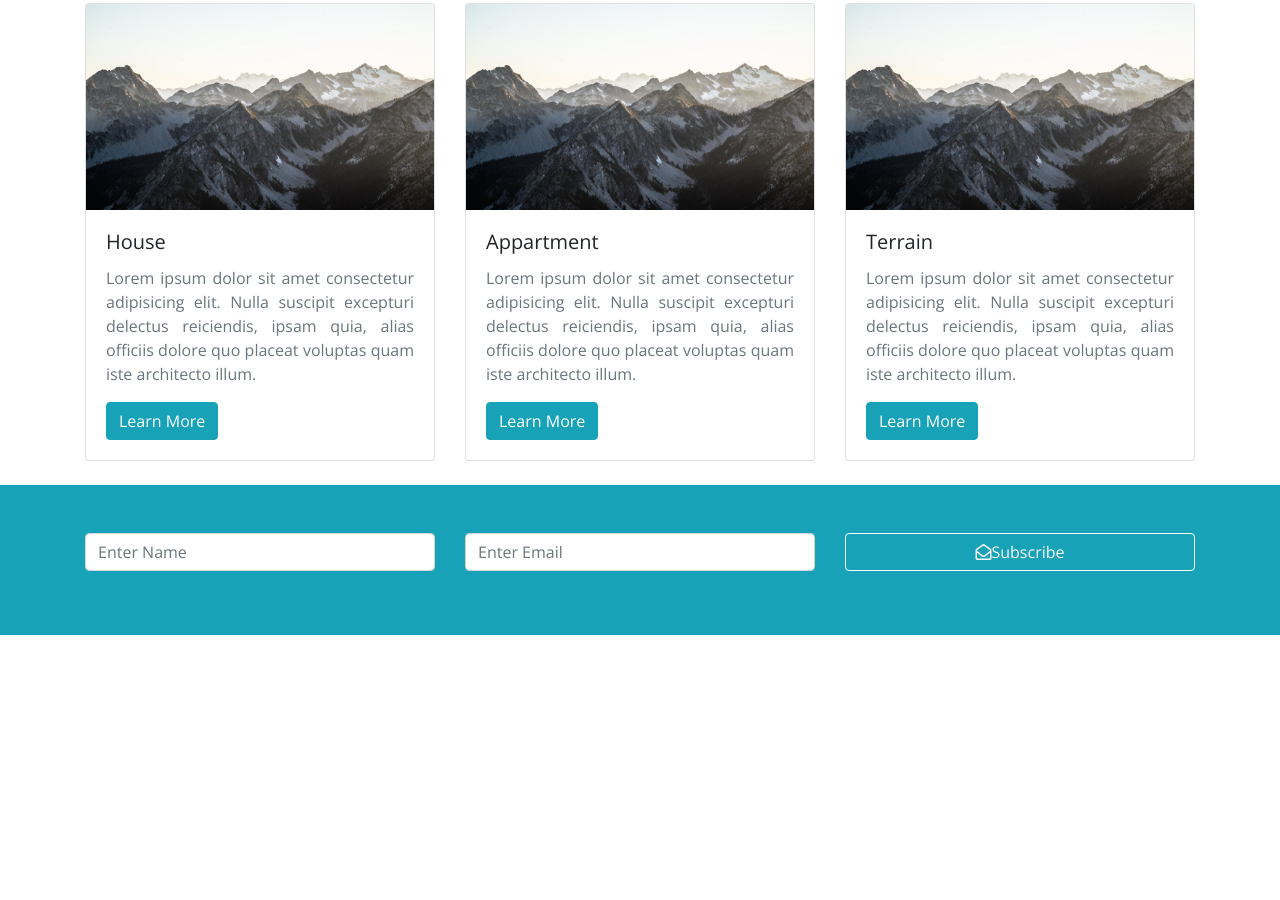
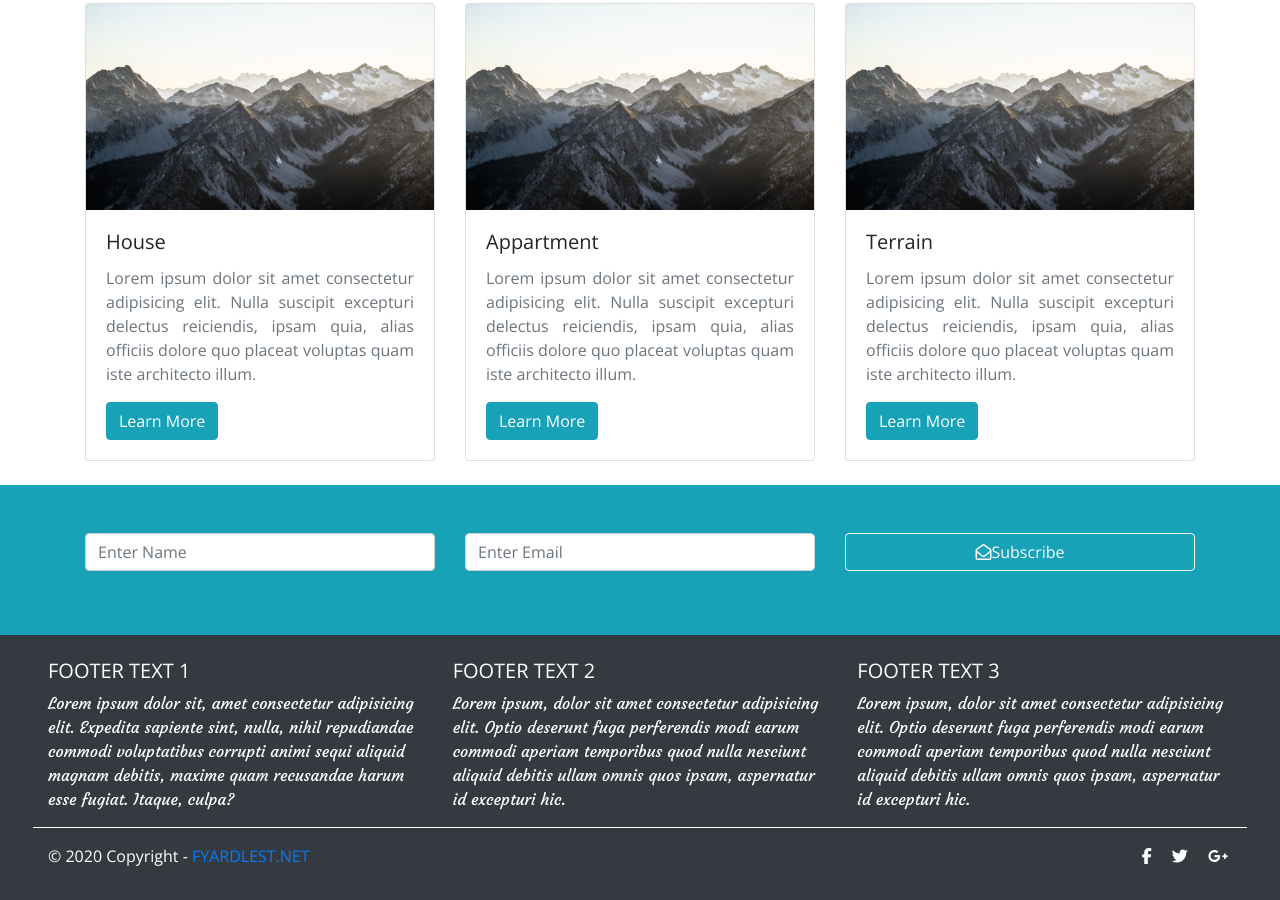
Before and after one commit to fyardlest1/lakay-se-lakay, a website: page index.html in a window 1280 px wide. Shown: the part 689-1589 px from the top of the page. Before the commit the page ends 1324 px from the top, so only its background shows below. Drawn offline with nearby package versions, Linux system fonts and the light colour scheme.

Commit message:
Footer Addes

```diff
--- a/css/styles.css
+++ b/css/styles.css
@@ -2,7 +2,7 @@ body {
   font-family: "Open Sans", sans-serif;
 }
 
-h1, h2, h3 {
+h1, h2, h3, .footerP {
     font-family: "Courgette", cursive;
 }
 
@@ -74,3 +74,8 @@ h1, h2, h3 {
 }
 
 /* Brands Slider Part */
+
+
+.footer-row-1 {
+    border-bottom: #fff 1px solid;
+}
--- a/index.html
+++ b/index.html
@@ -5,25 +5,26 @@
     <meta charset="UTF-8">
     <meta name="viewport" content="width=device-width, initial-scale=1.0">
 
-    <!-- fyardlest fontawesome kit-->
+    <!-- FYARDLEST FONTAWESOME KIT -->
     <script src="https://kit.fontawesome.com/0966361850.js" crossorigin="anonymous"></script>
 
-    <!-- Bootstrap framework-->
+    <!-- BOOTSTRAP FRAMEWORK -->
     <link rel="stylesheet" href="https://stackpath.bootstrapcdn.com/bootstrap/4.4.1/css/bootstrap.min.css">
 
-    <!-- Additional CSS must be placed after Bootstrap CSS -->
+    <!-- ADDITIONAL CSS MUST BE PLACED AFTER BOOTSTRAP CSS -->
     <link rel="stylesheet" href="node_modules/bootstrap-social/bootstrap-social.css" />
-    <link rel="stylesheet" href="https://fonts.googleapis.com/css?family=Courgette|Tangerine|Lobster|Caveat|Dancing+Script|Open+Sans" />
+    <link rel="stylesheet"
+        href="https://fonts.googleapis.com/css?family=Courgette|Tangerine|Lobster|Caveat|Dancing+Script|Open+Sans" />
     <link rel="stylesheet" href="css/styles.css">
     <title>Lakay Se Lakay</title>
 </head>
 
 <body>
-    <!-- Adding the NavBar -->
+    <!-- ADDING THE NAVBAR -->
     <nav class="navbar navbar-expand-md navbar-dark py-2 fixed-top">
         <div class="container">
             <a href="#home" class="navbar-brand">
-                <img src="img/mlogo.png" width="50" height="50" alt="">
+                <img src="img/mlogo.png" width="50" height="50" alt="" class="img-fluid">
                 <h3 class="d-inline align-middle">LAKAY-SE-LAKAY</h3>
             </a>
             <button class="navbar-toggler" type="button" data-toggle="collapse" data-target="#navbarCollapse">
@@ -52,8 +53,8 @@
         </div>
     </nav>
 
-    <!-- Adding the top Carousel -->
-    <header id="carSlider">
+    <!-- ADDING THE TOP CAROUSEL -->
+    <header id="carouSlider">
         <div id="siteCarousel" class="carousel slide carousel-fade" data-ride="carousel">
             <ol class="carousel-indicators">
                 <li data-target="#siteCarousel" data-slide-to="0" class="active"></li>
@@ -70,10 +71,10 @@
         </div>
     </header>
 
-    <!-- Brands Slider -->
+    <!-- BRANDS SLIDER -->
 
 
-    <!-- Latest Post Section -->
+    <!-- LATEST POST SECTION -->
     <section id="latestPost">
         <div class="container">
             <div class="row">
@@ -89,7 +90,9 @@
                         <img src="img/mountains.jpg" class="card-img-top" alt="...">
                         <div class="card-body">
                             <h5 class="card-title">House</h5>
-                            <p class="card-text text-justify text-muted">Lorem ipsum dolor sit amet consectetur adipisicing elit. Nulla suscipit excepturi delectus reiciendis, ipsam quia, alias officiis dolore quo placeat voluptas quam iste architecto illum.</p>
+                            <p class="card-text text-justify text-muted">Lorem ipsum dolor sit amet consectetur
+                                adipisicing elit. Nulla suscipit excepturi delectus reiciendis, ipsam quia, alias
+                                officiis dolore quo placeat voluptas quam iste architecto illum.</p>
                             <a href="#" class="btn btn-info">Learn More</a>
                         </div>
                     </div>
@@ -99,7 +102,9 @@
                         <img src="img/mountains.jpg" class="card-img-top" alt="...">
                         <div class="card-body">
                             <h5 class="card-title">Appartment</h5>
-                            <p class="card-text text-justify text-muted">Lorem ipsum dolor sit amet consectetur adipisicing elit. Nulla suscipit excepturi delectus reiciendis, ipsam quia, alias officiis dolore quo placeat voluptas quam iste architecto illum.</p>
+                            <p class="card-text text-justify text-muted">Lorem ipsum dolor sit amet consectetur
+                                adipisicing elit. Nulla suscipit excepturi delectus reiciendis, ipsam quia, alias
+                                officiis dolore quo placeat voluptas quam iste architecto illum.</p>
                             <a href="#" class="btn btn-info">Learn More</a>
                         </div>
                     </div>
@@ -109,7 +114,9 @@
                         <img src="img/mountains.jpg" class="card-img-top" alt="...">
                         <div class="card-body">
                             <h5 class="card-title">Terrain</h5>
-                            <p class="card-text text-justify text-muted">Lorem ipsum dolor sit amet consectetur adipisicing elit. Nulla suscipit excepturi delectus reiciendis, ipsam quia, alias officiis dolore quo placeat voluptas quam iste architecto illum.</p>
+                            <p class="card-text text-justify text-muted">Lorem ipsum dolor sit amet consectetur
+                                adipisicing elit. Nulla suscipit excepturi delectus reiciendis, ipsam quia, alias
+                                officiis dolore quo placeat voluptas quam iste architecto illum.</p>
                             <a href="#" class="btn btn-info">Learn More</a>
                         </div>
                     </div>
@@ -118,7 +125,7 @@
         </div>
     </section>
 
-    <!-- Newsletter Section to Subscribe -->
+    <!-- NEWSLETTER SECTION TO SUBSCRIBE -->
     <section class="bg-info text-white py-5" id="newsletter">
         <div class="container">
             <div class="row">
@@ -136,6 +143,59 @@
         </div>
     </section>
 
+    <!-- FOOTER SECTION -->
+    <footer class="page-footer font-small bg-dark text-white pt-4">
+        <div class="container-fluid text-center text-md-left px-5">
+            <div class="row footer-row-1">
+                <div class="col-md-4 mt-md-0 mt-3">
+                    <h5 class="text-uppercase">Footer text 1</h5>
+                    <p class="footerP">Lorem ipsum dolor sit, amet consectetur adipisicing elit. Expedita sapiente sint, nulla, nihil repudiandae commodi voluptatibus corrupti animi sequi aliquid magnam debitis, maxime quam recusandae harum esse fugiat. Itaque, culpa?</p>
+                </div>
+                <!-- Grid column -->
+                <hr class="clearfix w-100 d-md-none pb-3">
+                <!-- Grid column -->
+                <div class="col-md-4 mb-md-0 mb-3">
+                    <h5 class="text-uppercase">Footer text 2</h5>
+                    <p class="footerP">Lorem ipsum, dolor sit amet consectetur adipisicing elit. Optio deserunt fuga perferendis modi earum commodi aperiam temporibus quod nulla nesciunt aliquid debitis ullam omnis quos ipsam, aspernatur id excepturi hic.</p>
+                </div>
+                <!-- Grid column -->
+                <hr class="clearfix w-100 d-md-none pb-3">
+                <!-- Grid column -->
+                <div class="col-md-4 mb-md-0 mb-3">
+                    <h5 class="text-uppercase">Footer text 3</h5>
+                    <p class="footerP">Lorem ipsum, dolor sit amet consectetur adipisicing elit. Optio deserunt fuga perferendis modi earum commodi aperiam temporibus quod nulla nesciunt aliquid debitis ullam omnis quos ipsam, aspernatur id excepturi hic.</p>
+                </div>
+            </div>
+
+            <div class="row">
+                <!-- Copyright -->
+                <div class="col-6 footer-copyright py-3">© 2020 Copyright -
+                    <a href="https://fyardlest.net/"> FYARDLEST.NET</a>
+                </div>
+                <div class="col footer-copyright py-3">
+                    <ul class="list-unstyled list-inline float-right">
+                        <li class="list-inline-item">
+                            <a class="btn-floating btn-fb mx-1">
+                                <i class="fab fa-facebook-f"> </i>
+                            </a>
+                        </li>
+                        <li class="list-inline-item">
+                            <a class="btn-floating btn-tw mx-1">
+                                <i class="fab fa-twitter"> </i>
+                            </a>
+                        </li>
+                        <li class="list-inline-item">
+                            <a class="btn-floating btn-gplus mx-1">
+                                <i class="fab fa-google-plus-g"> </i>
+                            </a>
+                        </li>
+                    </ul>
+                </div>
+            </div>
+        </div>
+        <!-- Footer Text -->
+    </footer>
+
 
     <script src="https://code.jquery.com/jquery-3.5.0.min.js"></script>
     <script src="https://cdn.jsdelivr.net/npm/popper.js@1.16.0/dist/umd/popper.min.js"></script>
```
